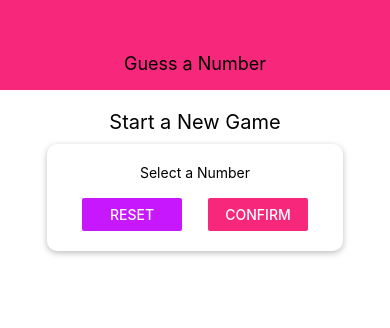
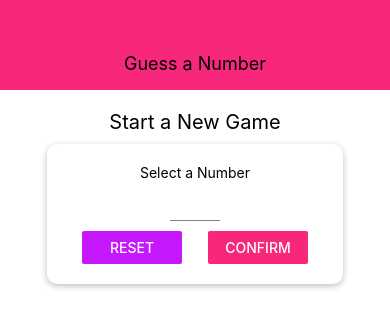
Before and after one commit to JaAlSaDev/Guess-a-Number-App, a React Native app: screen / in a window 390 px wide. Shown: the top 328 px of the page. Built offline with nearby package versions, Linux system fonts and the light colour scheme.

Commit message:
created Input component.

```diff
--- /dev/null
+++ b/Screens/Input.js
@@ -0,0 +1,19 @@
+import React from 'react'
+import { StyleSheet, TextInput } from 'react-native'
+const Input = props => {
+    return (
+        <TextInput {...props} style={{ ...styles.input, ...props.style }} />
+    )
+}
+
+
+const styles = StyleSheet.create({
+    input: {
+        height: 30,
+        borderBottomColor: 'grey',
+        borderBottomWidth: 1,
+        marginVertical: 10
+    }
+})
+
+export default Input
--- a/Screens/StartGameScreen.js
+++ b/Screens/StartGameScreen.js
@@ -2,7 +2,7 @@
 import { StyleSheet, View, Text, TextInput, Button, TouchableOpacity } from 'react-native'
 import Card from '../components/Card'
 import Colors from '../constants/colors'
-
+import Input from './Input'
 
 const StartGameScreen = props => {
     return (
@@ -11,7 +11,13 @@
 
             <Card style={styles.inputContainer}>
                 <Text>Select a Number</Text>
-                <TextInput />
+
+                <Input style={styles.input}
+                    blurOnSubmit
+                    autoCapitalize='none'
+                    autoCorrect={false}
+                    keyboardType="number-pad"
+                    maxLength={2} />
 
                 <View style={styles.buttonContainer}>
 
@@ -53,15 +59,11 @@
         paddingHorizontal: 15
     },
     button: {
-        // backgroundColor: "#108acc",
         width: 100,
-        // alignItems: "center",
-        // paddingVertical: 5
-
     },
-    buttonText: {
-        color: "white",
-        width: "100%"
+    input: {
+        width: 50,
+        textAlign: 'center'
     }
 })
 
```
